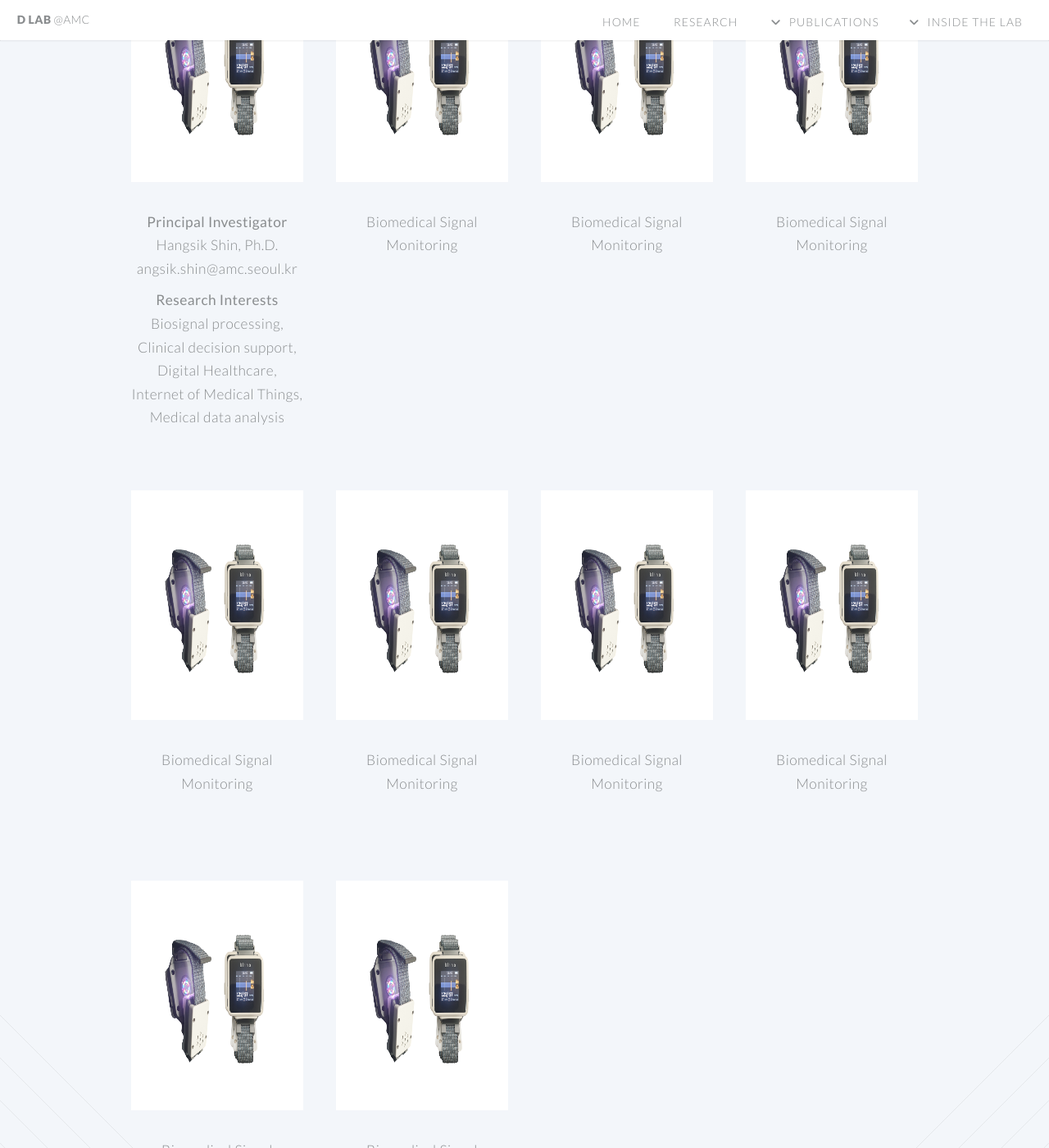
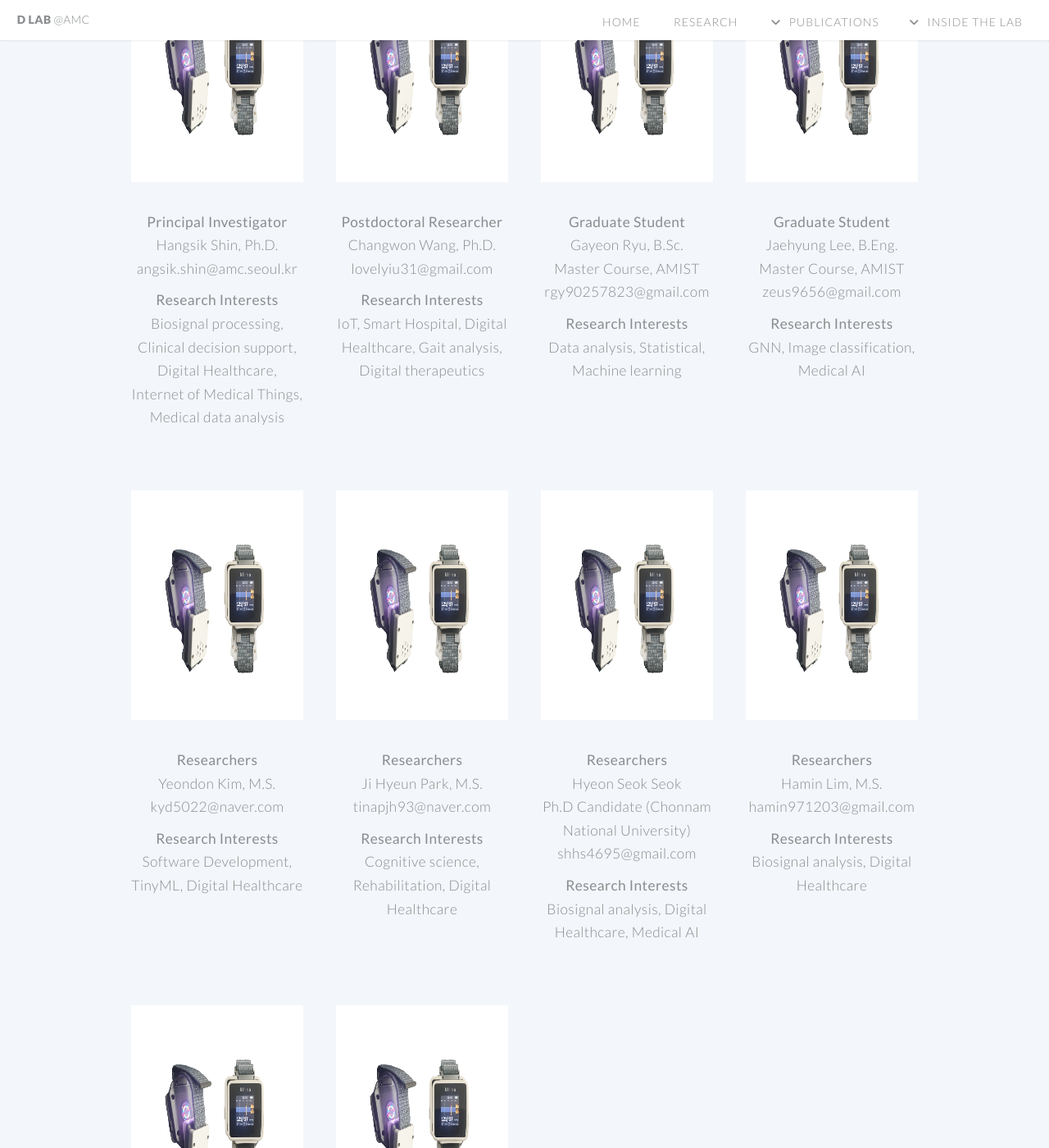
Before and after one commit to ydon1111/ydon1111.github.io, a Jekyll site: the page built from htmls/inside_the_lab/memebers.html, in a window 1280 px wide and 1400 px high, scrolled down 383 px. Shown: the whole window at 82% size. Built offline with Jekyll 4.4.1, drawn with Linux system fonts in a browser that asks for light colours; nearby versions of some CDN libraries; some of the changed text lies outside the part shown.

Commit message:
members 내용만 일단 넣음

```diff
--- a/htmls/inside_the_lab/memebers.html
+++ b/htmls/inside_the_lab/memebers.html
@@ -11,7 +11,7 @@ layout: default
 
 
   <article class="sections-container">
-    <section class="wrapper style1 container special" >
+    <section class="wrapper style1 container special">
       <div class="row">
 
         <div class="3u">
@@ -27,7 +27,8 @@ layout: default
 
           <p style="text-align: center; margin: 5px 0;">
             <strong>Research Interests</strong><br>
-            Biosignal processing, Clinical decision support, Digital Healthcare, Internet of Medical Things, Medical data analysis
+            Biosignal processing, Clinical decision support, Digital Healthcare, Internet of Medical Things, Medical
+            data analysis
           </p>
         </div>
 
@@ -36,8 +37,15 @@ layout: default
           <a href="#" class="image featured">
             <img src="/images/pic01.jpg" alt="" height="280px">
           </a>
-          <p style="text-align: center;">
-            Biomedical Signal Monitoring
+          <p style="text-align: center; margin: 10px 0;">
+            <strong>Postdoctoral Researcher</strong><br>
+            Changwon Wang, Ph.D.<br>
+            lovelyiu31@gmail.com
+          </p>
+
+          <p style="text-align: center; margin: 5px 0;">
+            <strong>Research Interests</strong><br>
+            IoT, Smart Hospital, Digital Healthcare, Gait analysis, Digital therapeutics
           </p>
         </div>
 
@@ -45,8 +53,16 @@ layout: default
           <a href="#" class="image featured">
             <img src="/images/pic01.jpg" alt="" height="280px">
           </a>
-          <p text-align: center;>
-            Biomedical Signal Monitoring
+          <p style="text-align: center; margin: 10px 0;">
+            <strong>Graduate Student</strong><br>
+            Gayeon Ryu, B.Sc.<br>
+            Master Course, AMIST<br>
+            rgy90257823@gmail.com
+          </p>
+
+          <p style="text-align: center; margin: 5px 0;">
+            <strong>Research Interests</strong><br>
+            Data analysis, Statistical, Machine learning
           </p>
         </div>
 
@@ -54,8 +70,16 @@ layout: default
           <a href="#" class="image featured">
             <img src="/images/pic01.jpg" alt="" height="280px">
           </a>
-          <p text-align: center;>
-            Biomedical Signal Monitoring
+          <p style="text-align: center; margin: 10px 0;">
+            <strong>Graduate Student</strong><br>
+            Jaehyung Lee, B.Eng.<br>
+            Master Course, AMIST<br>
+            zeus9656@gmail.com
+          </p>
+
+          <p style="text-align: center; margin: 5px 0;">
+            <strong>Research Interests</strong><br>
+            GNN, Image classification, Medical AI
           </p>
         </div>
 
@@ -63,15 +87,22 @@ layout: default
     </section>
 
 
- <section class="wrapper style1 container special" >
+    <section class="wrapper style1 container special">
       <div class="row">
 
         <div class="3u">
           <a href="#" class="image featured">
             <img src="/images/pic01.jpg" alt="" height="280px">
           </a>
-          <p text-align: center;>
-            Biomedical Signal Monitoring
+          <p style="text-align: center; margin: 10px 0;">
+            <strong>Researchers</strong><br>
+            Yeondon Kim, M.S.<br>
+            kyd5022@naver.com
+          </p>
+
+          <p style="text-align: center; margin: 5px 0;">
+            <strong>Research Interests</strong><br>
+            Software Development, TinyML, Digital Healthcare
           </p>
         </div>
 
@@ -79,8 +110,15 @@ layout: default
           <a href="#" class="image featured">
             <img src="/images/pic01.jpg" alt="" height="280px">
           </a>
-          <p text-align: center;>
-            Biomedical Signal Monitoring
+          <p style="text-align: center; margin: 10px 0;">
+            <strong>Researchers</strong><br>
+            Ji Hyeun Park, M.S.<br>
+            tinapjh93@naver.com
+          </p>
+
+          <p style="text-align: center; margin: 5px 0;">
+            <strong>Research Interests</strong><br>
+            Cognitive science, Rehabilitation, Digital Healthcare
           </p>
         </div>
 
@@ -88,8 +126,16 @@ layout: default
           <a href="#" class="image featured">
             <img src="/images/pic01.jpg" alt="" height="280px">
           </a>
-          <p text-align: center;>
-            Biomedical Signal Monitoring
+          <p style="text-align: center; margin: 10px 0;">
+            <strong>Researchers</strong><br>
+            Hyeon Seok Seok<br>
+            Ph.D Candidate (Chonnam National University)<br>
+            shhs4695@gmail.com
+          </p>
+
+          <p style="text-align: center; margin: 5px 0;">
+            <strong>Research Interests</strong><br>
+            Biosignal analysis, Digital Healthcare, Medical AI
           </p>
         </div>
 
@@ -97,20 +143,34 @@ layout: default
           <a href="#" class="image featured">
             <img src="/images/pic01.jpg" alt="" height="280px">
           </a>
-          <p text-align: center;>
-            Biomedical Signal Monitoring
+          <p style="text-align: center; margin: 10px 0;">
+            <strong>Researchers</strong><br>
+            Hamin Lim, M.S.<br>
+            hamin971203@gmail.com
+          </p>
+
+          <p style="text-align: center; margin: 5px 0;">
+            <strong>Research Interests</strong><br>
+            Biosignal analysis, Digital Healthcare
           </p>
         </div>
       </div>
     </section>
-    <section class="wrapper style1 container special" >
+    <section class="wrapper style1 container special">
       <div class="row">
         <div class="3u">
           <a href="#" class="image featured">
             <img src="/images/pic01.jpg" alt="" height="280px">
           </a>
-          <p text-align: center;>
-            Biomedical Signal Monitoring
+          <p style="text-align: center; margin: 10px 0;">
+            <strong>Researchers</strong><br>
+            Ye Eun Choi, B.Sc<br>
+            yechoi.amc@gmail.com
+          </p>
+
+          <p style="text-align: center; margin: 5px 0;">
+            <strong>Research Interests</strong><br>
+            Bioinformatics, Medical AI, Digital Healthcare
           </p>
         </div>
 
@@ -118,8 +178,10 @@ layout: default
           <a href="#" class="image featured">
             <img src="/images/pic01.jpg" alt="" height="280px">
           </a>
-          <p text-align: center;>
-            Biomedical Signal Monitoring
+          <p style="text-align: center; margin: 10px 0;">
+            <strong>Administrative Assistant</strong><br>
+            Seoyun Park<br>
+            seoyun.amc@gmail.com
           </p>
         </div>
       </div>
```
Lines whose indentation alone changed are shown as unchanged.
